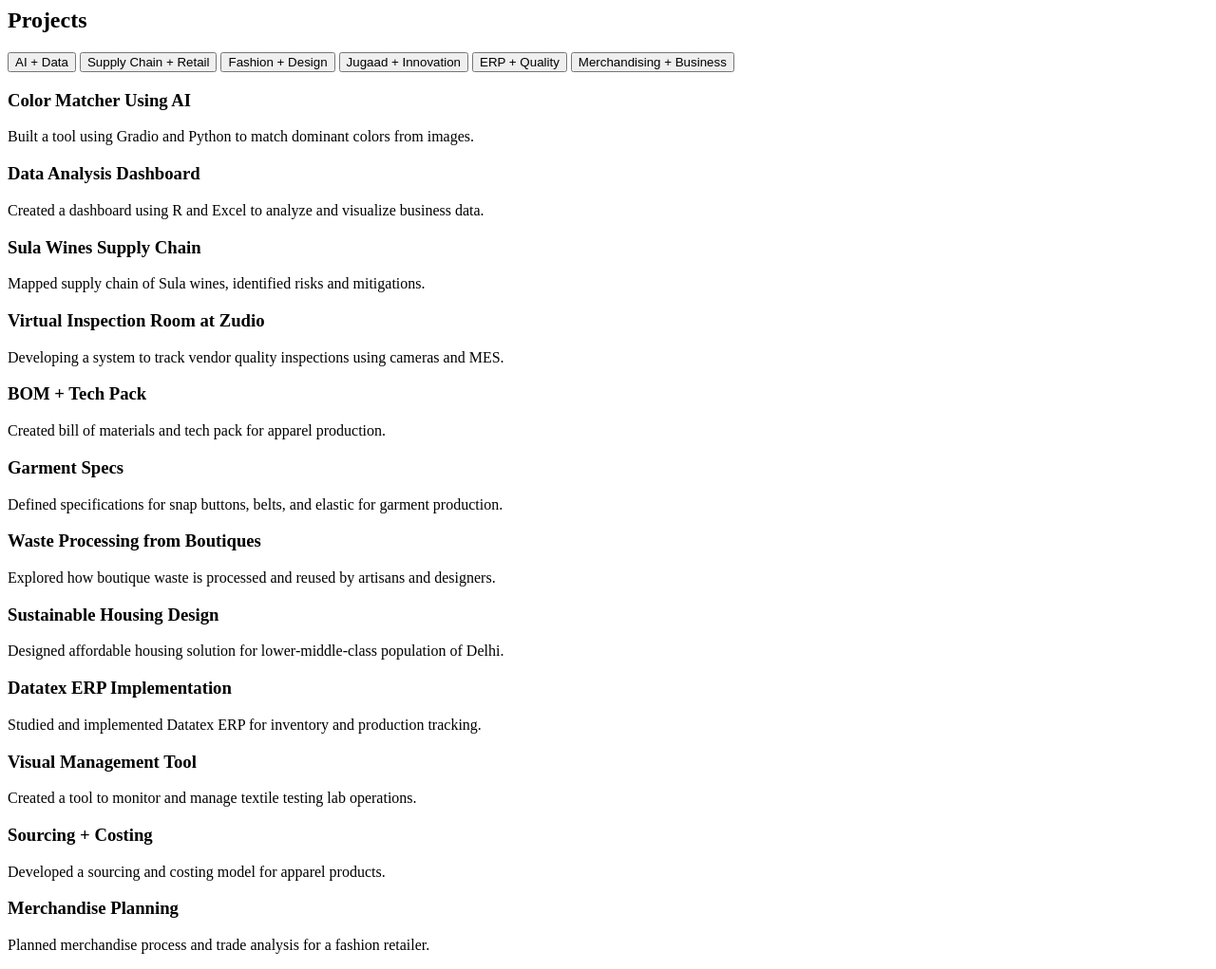
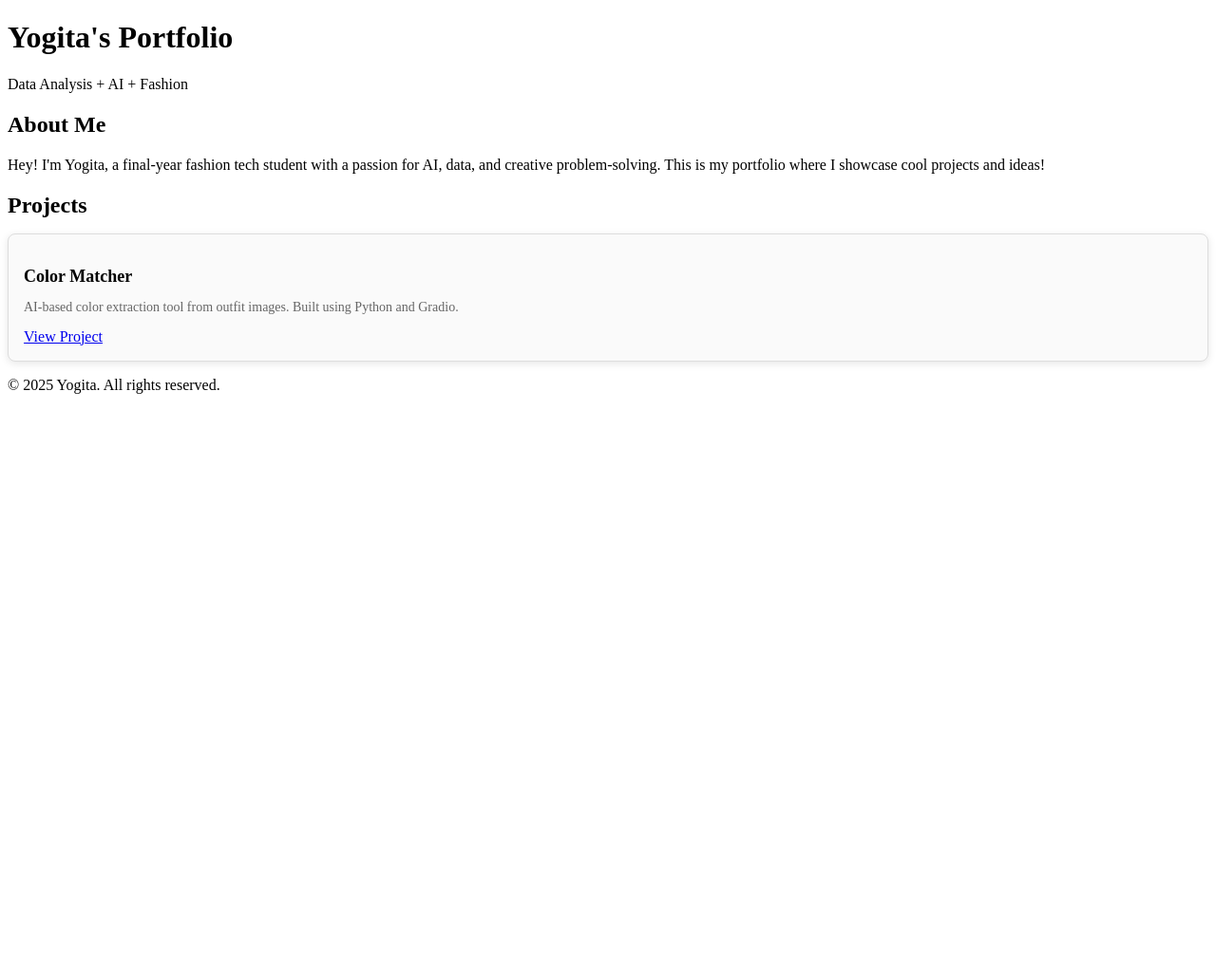
Before and after one commit to yogitayogita17/Yogita-portfolio, a plain HTML site: page index.html in a window 1280 px wide. Shown: the whole page at 95% size. After the commit the page ends 800 px from the top, so only its background shows below. Drawn offline with Linux system fonts and the light colour scheme.

Commit message:
Update index.html

```diff
--- a/index.html
+++ b/index.html
@@ -1,77 +1,33 @@
-<section id="projects">
-    <h2>Projects</h2>
-    <div class="tabs">
-        <button class="tab-link active" onclick="openCategory(event, 'ai')">AI + Data</button>
-        <button class="tab-link" onclick="openCategory(event, 'supply-chain')">Supply Chain + Retail</button>
-        <button class="tab-link" onclick="openCategory(event, 'fashion')">Fashion + Design</button>
-        <button class="tab-link" onclick="openCategory(event, 'jugaad')">Jugaad + Innovation</button>
-        <button class="tab-link" onclick="openCategory(event, 'erp')">ERP + Quality</button>
-        <button class="tab-link" onclick="openCategory(event, 'merch')">Merchandising + Business</button>
-    </div>
+<!DOCTYPE html>
+<html lang="en">
+<head>
+    <meta charset="UTF-8" />
+    <meta name="viewport" content="width=device-width, initial-scale=1.0" />
+    <title>Yogita's Portfolio</title>
+    <link rel="stylesheet" href="style.css" />
+</head>
+<body>
+    <header>
+        <h1>Yogita's Portfolio</h1>
+        <p>Data Analysis + AI + Fashion</p>
+    </header>
 
-    <div id="ai" class="tab-content active">
+    <section id="about">
+        <h2>About Me</h2>
+        <p>Hey! I'm Yogita, a final-year fashion tech student with a passion for AI, data, and creative problem-solving. This is my portfolio where I showcase cool projects and ideas!</p>
+    </section>
+
+    <section id="projects">
+        <h2>Projects</h2>
         <div class="project-card">
-            <h3>Color Matcher Using AI</h3>
-            <p>Built a tool using Gradio and Python to match dominant colors from images.</p>
+            <h3>Color Matcher</h3>
+            <p>AI-based color extraction tool from outfit images. Built using Python and Gradio.</p>
+            <a href="#">View Project</a>
         </div>
-        <div class="project-card">
-            <h3>Data Analysis Dashboard</h3>
-            <p>Created a dashboard using R and Excel to analyze and visualize business data.</p>
-        </div>
-    </div>
+    </section>
 
-    <div id="supply-chain" class="tab-content">
-        <div class="project-card">
-            <h3>Sula Wines Supply Chain</h3>
-            <p>Mapped supply chain of Sula wines, identified risks and mitigations.</p>
-        </div>
-        <div class="project-card">
-            <h3>Virtual Inspection Room at Zudio</h3>
-            <p>Developing a system to track vendor quality inspections using cameras and MES.</p>
-        </div>
-    </div>
-
-    <div id="fashion" class="tab-content">
-        <div class="project-card">
-            <h3>BOM + Tech Pack</h3>
-            <p>Created bill of materials and tech pack for apparel production.</p>
-        </div>
-        <div class="project-card">
-            <h3>Garment Specs</h3>
-            <p>Defined specifications for snap buttons, belts, and elastic for garment production.</p>
-        </div>
-    </div>
-
-    <div id="jugaad" class="tab-content">
-        <div class="project-card">
-            <h3>Waste Processing from Boutiques</h3>
-            <p>Explored how boutique waste is processed and reused by artisans and designers.</p>
-        </div>
-        <div class="project-card">
-            <h3>Sustainable Housing Design</h3>
-            <p>Designed affordable housing solution for lower-middle-class population of Delhi.</p>
-        </div>
-    </div>
-
-    <div id="erp" class="tab-content">
-        <div class="project-card">
-            <h3>Datatex ERP Implementation</h3>
-            <p>Studied and implemented Datatex ERP for inventory and production tracking.</p>
-        </div>
-        <div class="project-card">
-            <h3>Visual Management Tool</h3>
-            <p>Created a tool to monitor and manage textile testing lab operations.</p>
-        </div>
-    </div>
-
-    <div id="merch" class="tab-content">
-        <div class="project-card">
-            <h3>Sourcing + Costing</h3>
-            <p>Developed a sourcing and costing model for apparel products.</p>
-        </div>
-        <div class="project-card">
-            <h3>Merchandise Planning</h3>
-            <p>Planned merchandise process and trade analysis for a fashion retailer.</p>
-        </div>
-    </div>
-</section>
+    <footer>
+        <p>&copy; 2025 Yogita. All rights reserved.</p>
+    </footer>
+</body>
+</html>
```
